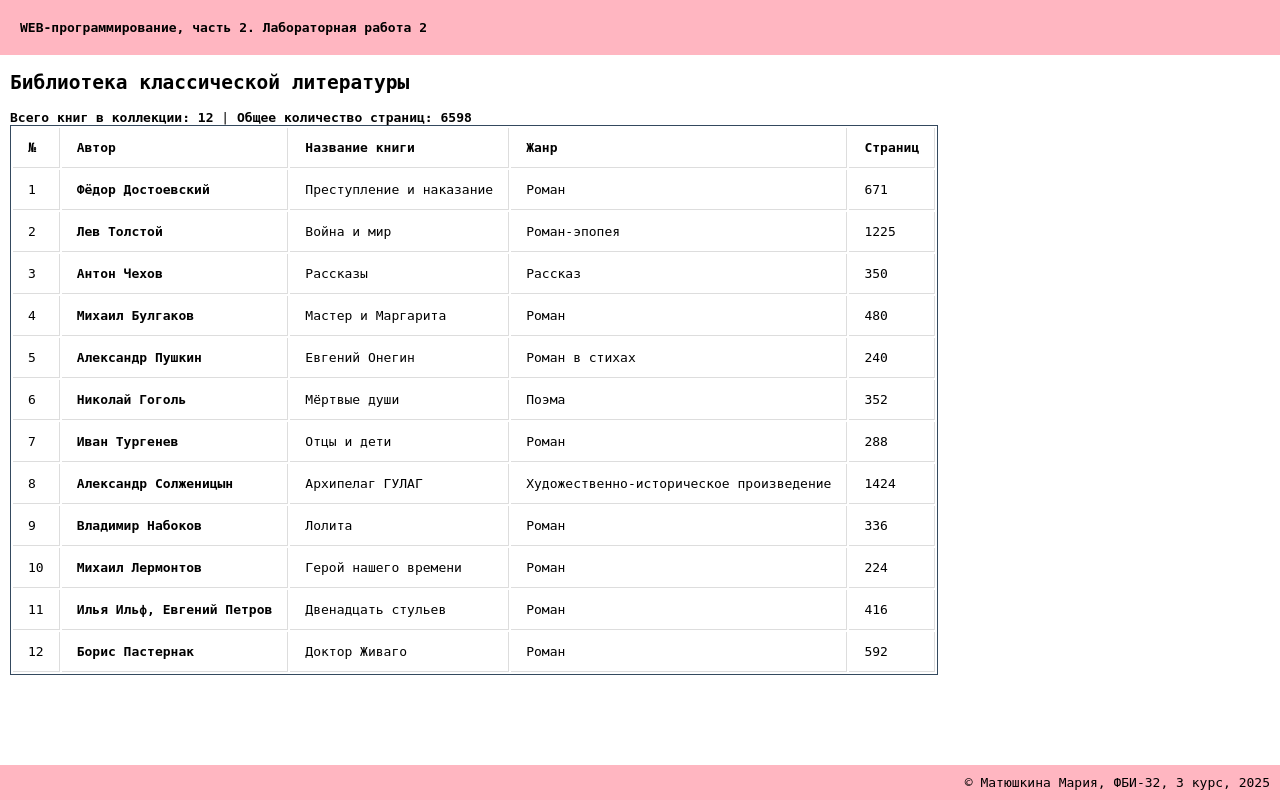
After one commit to Maria9907/web-back-labs, a Flask app: page /lab2/books in a window 1280 px wide. The commit adds this page. Run offline with Flask 3, Linux system fonts and the light colour scheme.

Commit message:
Книги

```diff
--- a/app.py
+++ b/app.py
@@ -450,3 +450,22 @@ def calc_default():
 @app.route('/lab2/calc/<int:a>')
 def calc_single(a):
     return redirect(url_for('calc', a=a, b=1))
+
+
+books = [
+    {"author": "Фёдор Достоевский", "title": "Преступление и наказание", "genre": "Роман", "pages": 671},
+    {"author": "Лев Толстой", "title": "Война и мир", "genre": "Роман-эпопея", "pages": 1225},
+    {"author": "Антон Чехов", "title": "Рассказы", "genre": "Рассказ", "pages": 350},
+    {"author": "Михаил Булгаков", "title": "Мастер и Маргарита", "genre": "Роман", "pages": 480},
+    {"author": "Александр Пушкин", "title": "Евгений Онегин", "genre": "Роман в стихах", "pages": 240},
+    {"author": "Николай Гоголь", "title": "Мёртвые души", "genre": "Поэма", "pages": 352},
+    {"author": "Иван Тургенев", "title": "Отцы и дети", "genre": "Роман", "pages": 288},
+    {"author": "Александр Солженицын", "title": "Архипелаг ГУЛАГ", "genre": "Художественно-историческое произведение", "pages": 1424},
+    {"author": "Владимир Набоков", "title": "Лолита", "genre": "Роман", "pages": 336},
+    {"author": "Михаил Лермонтов", "title": "Герой нашего времени", "genre": "Роман", "pages": 224},
+    {"author": "Илья Ильф, Евгений Петров", "title": "Двенадцать стульев", "genre": "Роман", "pages": 416},
+    {"author": "Борис Пастернак", "title": "Доктор Живаго", "genre": "Роман", "pages": 592}
+]
+@app.route('/lab2/books')
+def show_books():
+    return render_template('books.html', books=books)
--- a/static/main.css
+++ b/static/main.css
@@ -1,19 +1,19 @@
 body {
     margin: 0;
     font-family: monospace;
+
 }
 main {
-    margin-bottom: 40px;
+    margin-bottom: 60px;
     padding: 10px;
+    padding-top:0 ;
 
 }
 header {
-    margin-bottom: 30px;
+
     padding: 20px;
     background: lightpink;
     font-weight: bold;
-
-
 }
 footer {
     margin-top: 20px;
@@ -25,3 +25,13 @@ footer {
     left: 0;
     right: 0;
 }
+table {
+    border: 1px solid #34495e;
+
+}
+th, td {
+    padding: 12px 15px;
+    text-align: left;
+    border-bottom: 1px solid #ddd;
+    border-right: 1px solid #ddd; /* Добавляем вертикальные границы */
+}
--- /dev/null
+++ b/templates/books.html
@@ -0,0 +1,30 @@
+{% extends "base.html" %} {# номер лабораторной работы: #} {% block lab
+%}Лабораторная работа 2{% endblock %} {# основной контент: #} {% block main %}
+
+ <h2 > Библиотека классической литературы</h2>
+
+    <div class="stats">
+        <strong>Всего книг в коллекции: {{ books|length }}</strong> |
+        <strong>Общее количество страниц: {{ books|sum(attribute='pages') }}</strong>
+    </div>
+
+    <table>
+        <tr>
+            <th>№</th>
+            <th>Автор</th>
+            <th>Название книги</th>
+            <th>Жанр</th>
+            <th>Страниц</th>
+        </tr>
+
+        {% for book in books %}
+        <tr>
+            <td>{{ loop.index }}</td>
+            <td><strong>{{ book.author }}</strong></td>
+            <td>{{ book.title }}</td>
+            <td><span class="genre-tag">{{ book.genre }}</span></td>
+            <td class="pages">{{ book.pages }}</td>
+        </tr>
+        {% endfor %}
+    </table>
+{% endblock %}
```
Also changed, not shown: templates/flower_detail.html (deleted).
